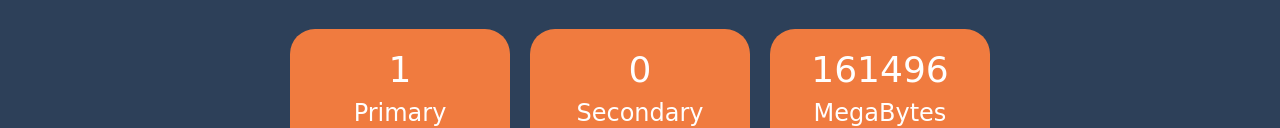
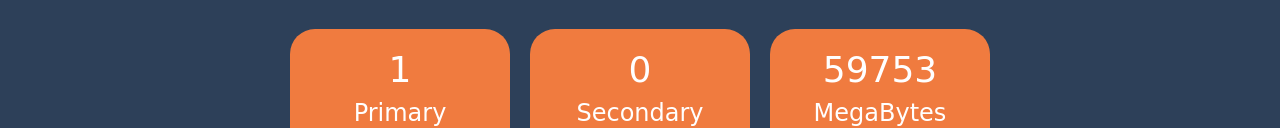
Before and after one commit to freajs/frea-website, a plain HTML site: page index.html in a window 1280 px wide. Shown: the part 235-363 px from the top of the page. Drawn offline with nearby package versions, Linux system fonts and the light colour scheme; a web font is replaced by a local one.

Commit message:
fix step size

```diff
--- a/index.html
+++ b/index.html
@@ -93,7 +93,7 @@ server {
     <script>
       const sizeElem = document.getElementById("size_number");
       const startDate = 1554672001344;
-      const step = .01;
+      const step = .0037;
       setInterval(function() {
         const value = ((Date.now() - startDate) * step) | 0;
         sizeElem.innerText = value > 4000000 ? 4000000 : value;
```
